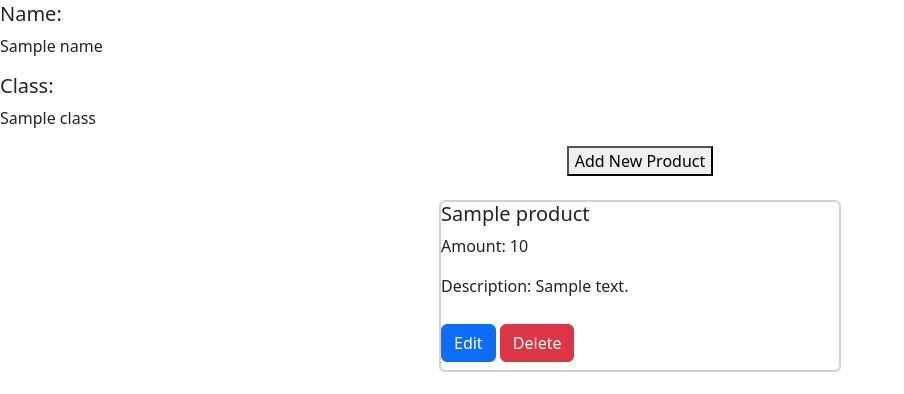
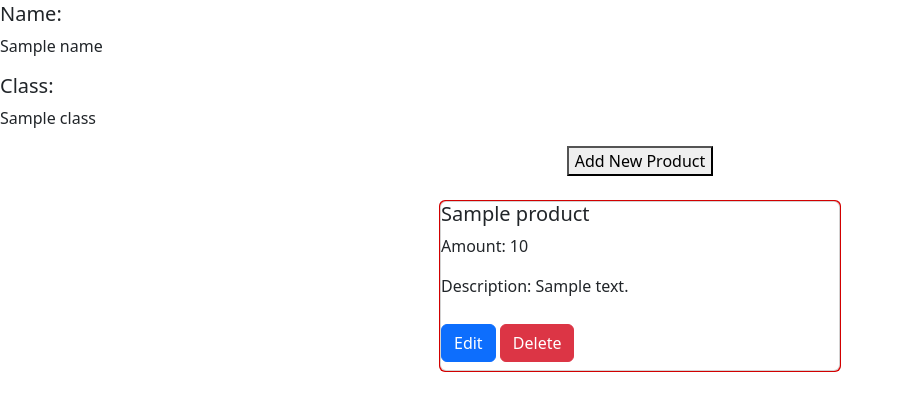
Before and after one commit to RyanAfzal/inventory_manager, a Django app: template main/templates/main.html in a window 1280 px wide. Shown: the part 158-552 px from the top of the page, without its empty margins (0-904 px from the left). Run offline with Django 4.2, Linux system fonts and the light colour scheme; tables that the repository leaves empty hold one stand-in row (values such as "Sample post"); the template is opened without the code that fills it: values that come from a table or form of the project are taken from there, most other values are stand-ins (such as "Sample title", 1, 10 or a date in 2020).

Commit message:
Bonus tugas 5 PBP

```diff
--- a/main/templates/main.html
+++ b/main/templates/main.html
@@ -2,14 +2,18 @@
 
 {% block content %}
 <style>
-    /* Custom CSS to control card width and height */
     .custom-card {
         width: 400px;
         height: 170px;
+        background-color: white;
     }
 
     .button{
         margin-top: 10px;
+    }
+
+    .last-card {
+        background-color: red;
     }
 
 </style>
@@ -51,7 +55,7 @@
     <div class="d-flex justify-content-center">
         <div class="card-deck">  <!-- Wrap card elements in a card-deck for better layout -->
             {% for product in products %}
-            <div class="card">
+            <div class="card {% if forloop.last %}last-card{% endif %}">
                 <div class="card custom-card mx-auto">
                     <h5 class="card-title">{{ product.name }}</h5>
                     <p class="card-text">Amount: {{ product.amount }}</p>
```
